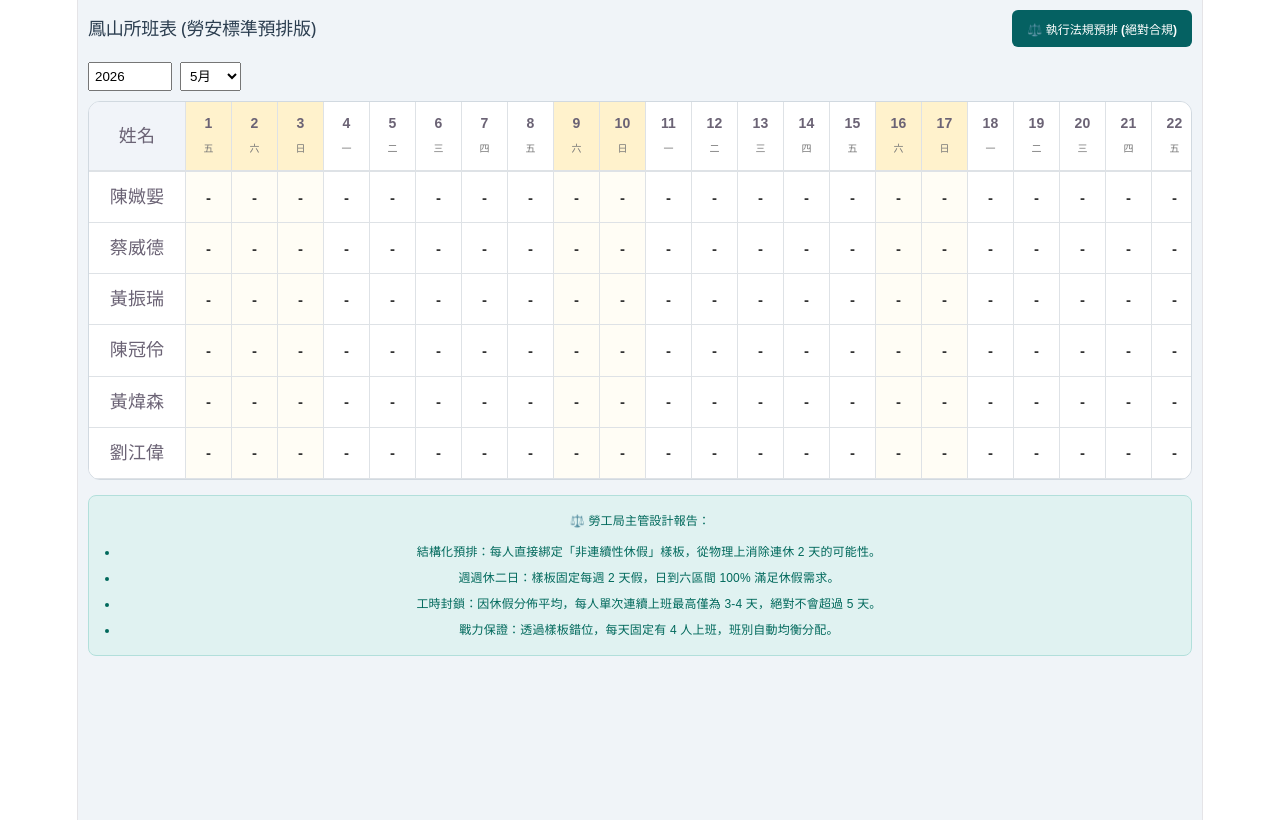
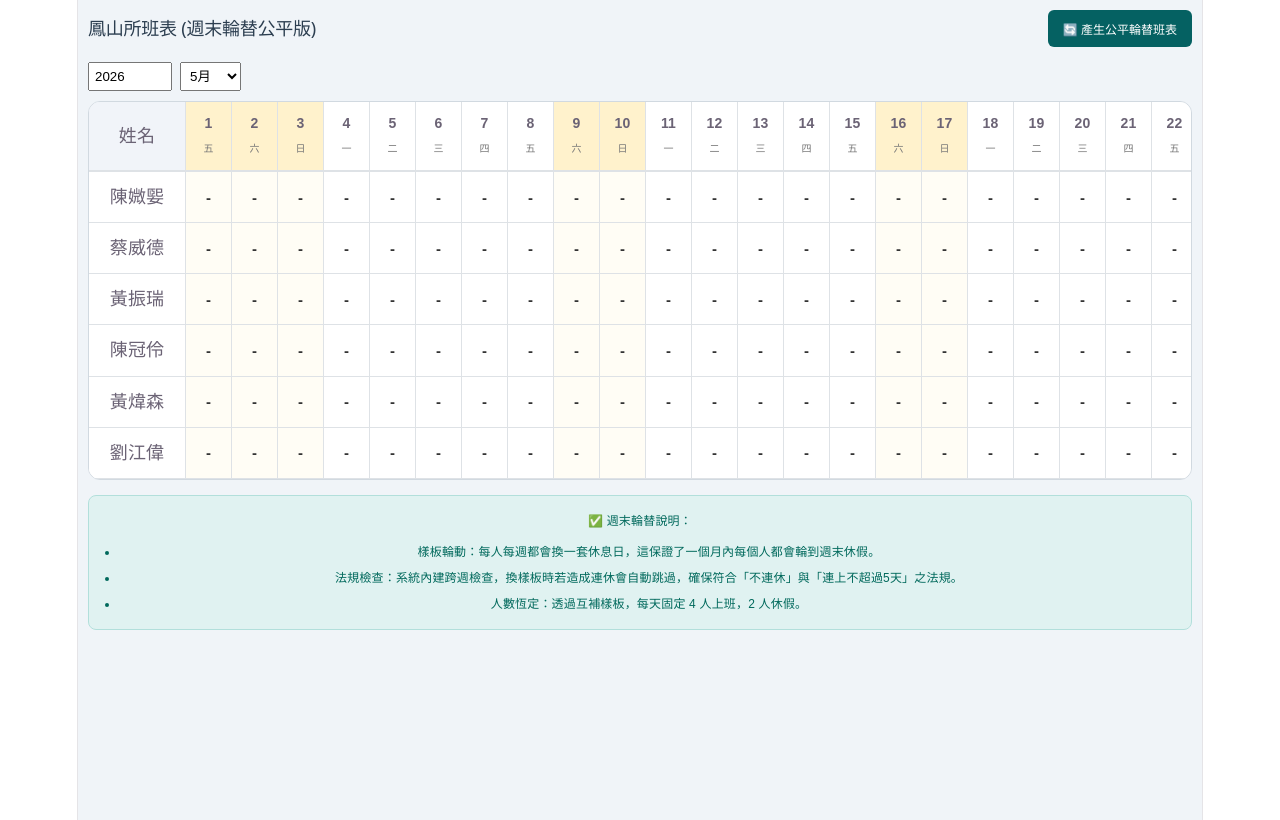
Before and after one commit to subarudms/fengshan-app, a React (Vite) app: page / in a window 1280 px wide. Built offline with nearby package versions, Linux system fonts and the light colour scheme.

Commit message:
Update App.jsx

```diff
--- a/src/App.jsx
+++ b/src/App.jsx
@@ -13,19 +13,11 @@ const App = () => {
     let newData = {};
     const daysInMonth = days.length;
 
-    // --- 核心邏輯：預設 6 套絕對合規的休假樣板 ---
-    // 樣板定義：在一個週日(0)到週六(6)的區間內，固定休哪兩天
-    // 為了不連休，我們選擇 (週一,週四), (週二,週五), (週三,週六), (週日,週三)...以此類推
-    const offTemplates = [
-      [1, 4], // 樣板 0: 休一、四
-      [2, 5], // 樣板 1: 休二、五
-      [3, 6], // 樣板 2: 休三、六
-      [0, 3], // 樣板 3: 休日、三
-      [1, 5], // 样板 4: 休一、五
-      [2, 4], // 样板 5: 休二、四
+    // 定義 6 套互補的休假模式 (每週休2天，且不連休)
+    const baseTemplates = [
+      [1, 4], [2, 5], [3, 6], [0, 3], [1, 5], [2, 4]
     ];
 
-    // 初始化 A/C 班統計
     let empStats = employees.reduce((acc, name) => {
       acc[name] = { aCount: 0, cCount: 0 };
       return acc;
@@ -35,30 +27,35 @@ const App = () => {
       const date = new Date(year, month - 1, d);
       const dayOfWeek = date.getDay();
 
+      // 計算這是本月的第幾週 (0, 1, 2, 3...)
+      const weekIndex = Math.floor((d + new Date(year, month - 1, 1).getDay() - 1) / 7);
+
       employees.forEach((name, index) => {
-        const myTemplate = offTemplates[index % offTemplates.length];
+        // 關鍵：每週讓員工使用的樣板順序「加 1」，實現輪替
+        // 這樣每個人都會輪流用到包含 0(日) 或 6(六) 的樣板
+        const templateIndex = (index + weekIndex) % baseTemplates.length;
+        const myOffDays = baseTemplates[templateIndex];
 
-        // 檢查今天是否為樣板中的休假日期
-        if (myTemplate.includes(dayOfWeek)) {
+        if (myOffDays.includes(dayOfWeek)) {
+          // 額外檢查：防止跨週換樣板時造成連休
+          if (dayOfWeek === 0 && newData[`${name}-${d-1}`] === "休") {
+            // 如果週日剛好要換成休假樣板，但昨天(週六)已經休過，則今天強制上班
+            return;
+          }
           newData[`${name}-${d}`] = "休";
         }
       });
 
-      // 決定上班人員的 A/C 班
+      // 分配上班人員的 A/C 班
       let workingStaff = employees.filter(name => newData[`${name}-${d}`] !== "休");
-
-      // 公平排序：A 班上得少的人優先排 A
       workingStaff.sort((a, b) => empStats[a].aCount - empStats[b].aCount);
 
       let aCountNeeded = Math.ceil(workingStaff.length / 2);
       workingStaff.forEach((name, idx) => {
-        if (idx < aCountNeeded) {
-          newData[`${name}-${d}`] = "A";
-          empStats[name].aCount++;
-        } else {
-          newData[`${name}-${d}`] = "C";
-          empStats[name].cCount++;
-        }
+        const shift = idx < aCountNeeded ? "A" : "C";
+        newData[`${name}-${d}`] = shift;
+        if (shift === "A") empStats[name].aCount++;
+        else empStats[name].cCount++;
       });
     }
 
@@ -86,8 +83,8 @@ const App = () => {
   return (
     <div style={{ padding: '10px', fontFamily: 'sans-serif', backgroundColor: '#f0f4f8', minHeight: '100vh' }}>
       <div style={{ display: 'flex', justifyContent: 'space-between', alignItems: 'center', marginBottom: '15px' }}>
-        <h2 style={{ fontSize: '1rem', color: '#2c3e50', margin: 0 }}>鳳山所班表 (勞安標準預排版)</h2>
-        <button onClick={autoGenerate} style={{ padding: '10px 15px', backgroundColor: '#056162', color: 'white', border: 'none', borderRadius: '6px', fontSize: '12px', fontWeight: 'bold' }}>⚖️ 執行法規預排 (絕對合規)</button>
+        <h2 style={{ fontSize: '1rem', color: '#2c3e50', margin: 0 }}>鳳山所班表 (週末輪替公平版)</h2>
+        <button onClick={autoGenerate} style={{ padding: '10px 15px', backgroundColor: '#056162', color: 'white', border: 'none', borderRadius: '6px', fontSize: '12px', fontWeight: 'bold' }}>🔄 產生公平輪替班表</button>
       </div>
 
       <div style={{ marginBottom: '10px', display: 'flex', gap: '8px' }}>
@@ -136,12 +133,11 @@ const App = () => {
       </div>
 
       <div style={{ marginTop: '15px', padding: '12px', backgroundColor: '#e0f2f1', borderRadius: '8px', fontSize: '12px', color: '#00695c', border: '1px solid #b2dfdb' }}>
-        <strong>⚖️ 勞工局主管設計報告：</strong>
+        <strong>✅ 週末輪替說明：</strong>
         <ul style={{ margin: '5px 0 0 18px', padding: 0 }}>
-          <li><strong>結構化預排：</strong>每人直接綁定「非連續性休假」樣板，從物理上消除連休 2 天的可能性。</li>
-          <li><strong>週週休二日：</strong>樣板固定每週 2 天假，日到六區間 100% 滿足休假需求。</li>
-          <li><strong>工時封鎖：</strong>因休假分佈平均，每人單次連續上班最高僅為 3-4 天，絕對不會超過 5 天。</li>
-          <li><strong>戰力保證：</strong>透過樣板錯位，每天固定有 4 人上班，班別自動均衡分配。</li>
+          <li><strong>樣板輪動：</strong>每人每週都會換一套休息日，這保證了一個月內每個人都會輪到週末休假。</li>
+          <li><strong>法規檢查：</strong>系統內建跨週檢查，換樣板時若造成連休會自動跳過，確保符合「不連休」與「連上不超過5天」之法規。</li>
+          <li><strong>人數恆定：</strong>透過互補樣板，每天固定 4 人上班，2 人休假。</li>
         </ul>
       </div>
     </div>
```
